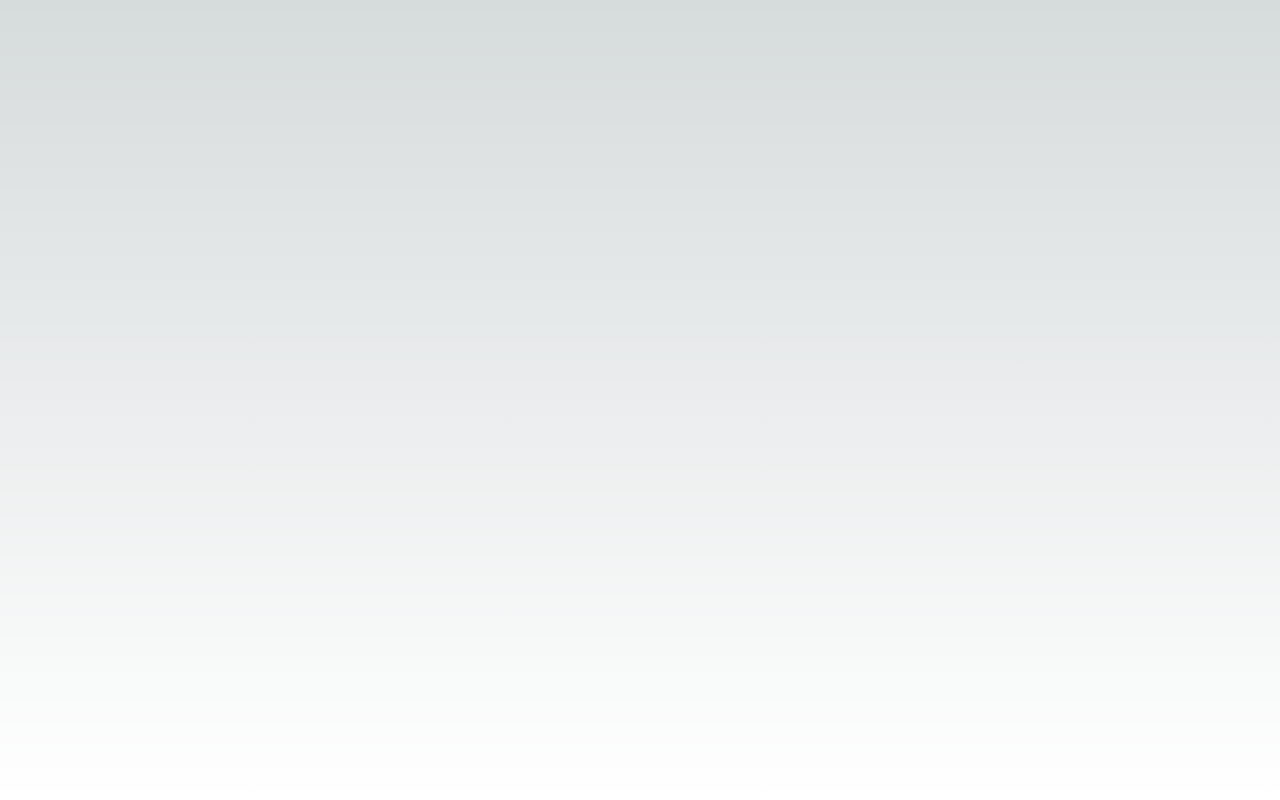
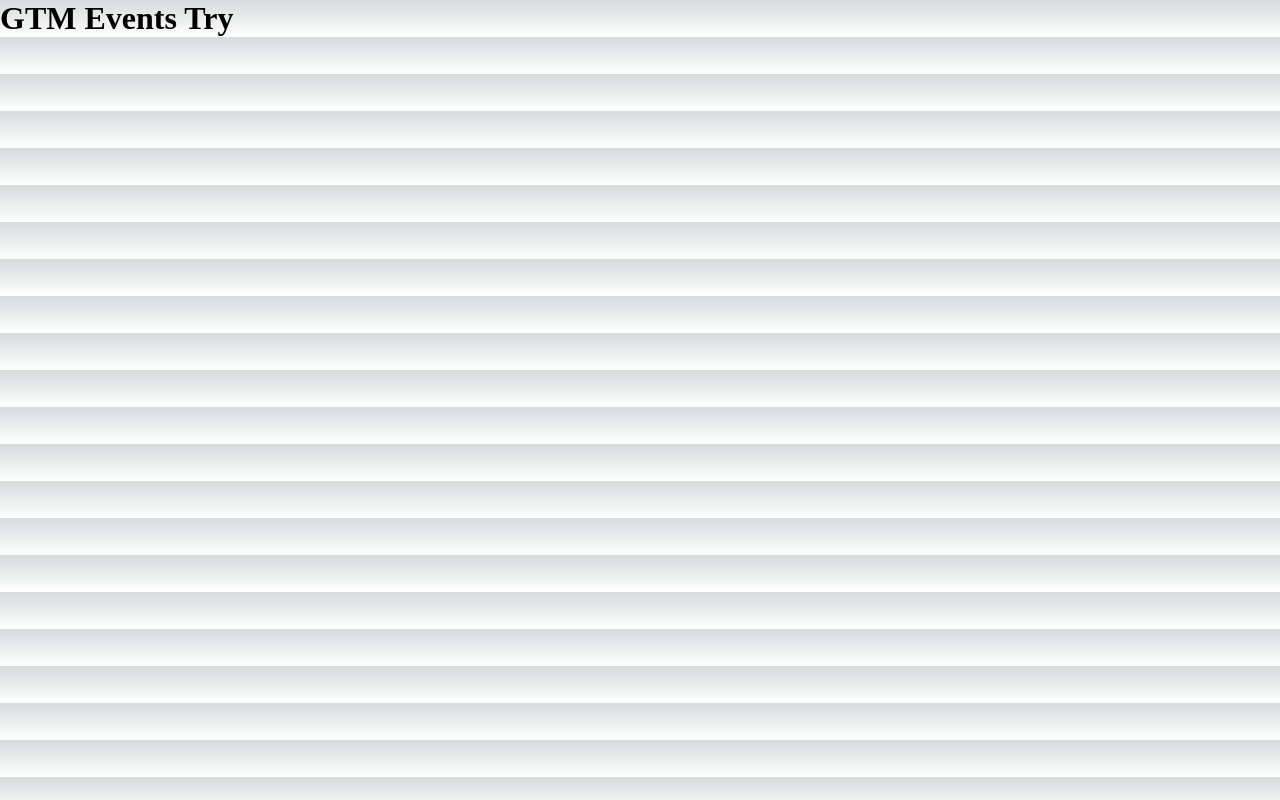
Before and after one commit to jsphkhan/gtm-try, a Next.js app: page / in a window 1280 px wide. Built offline with nearby package versions, Linux system fonts and the light colour scheme.

Commit message:
second commit

```diff
--- a/src/pages/index.js
+++ b/src/pages/index.js
@@ -1,19 +1,13 @@
 import Head from "next/head";
-import Image from "next/image";
-import { Inter } from "next/font/google";
-import styles from "@/styles/Home.module.css";
-
-const inter = Inter({ subsets: ["latin"] });
 
 export default function Home() {
   return (
     <>
       <Head>
         <title>Create Next App</title>
-
       </Head>
-      <main className={`${styles.main} ${inter.className}`}>
-
+      <main>
+        <h1>GTM Events Try</h1>
       </main>
     </>
   );
```
